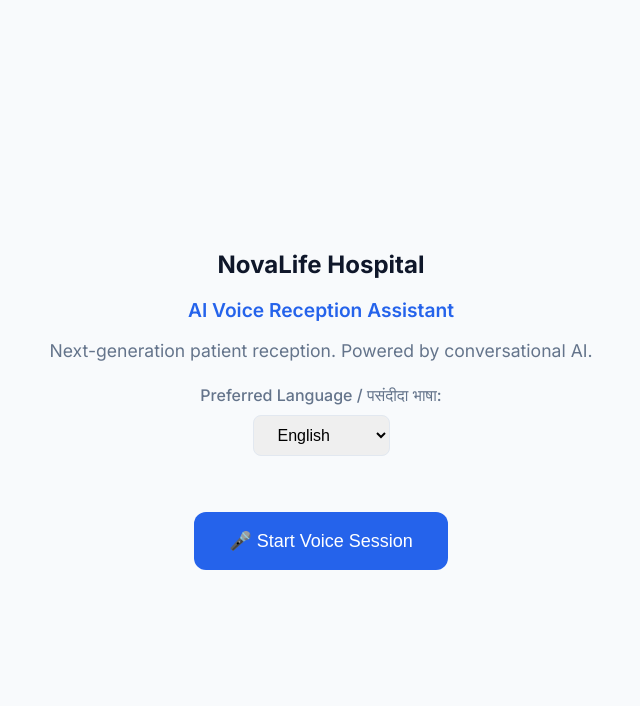
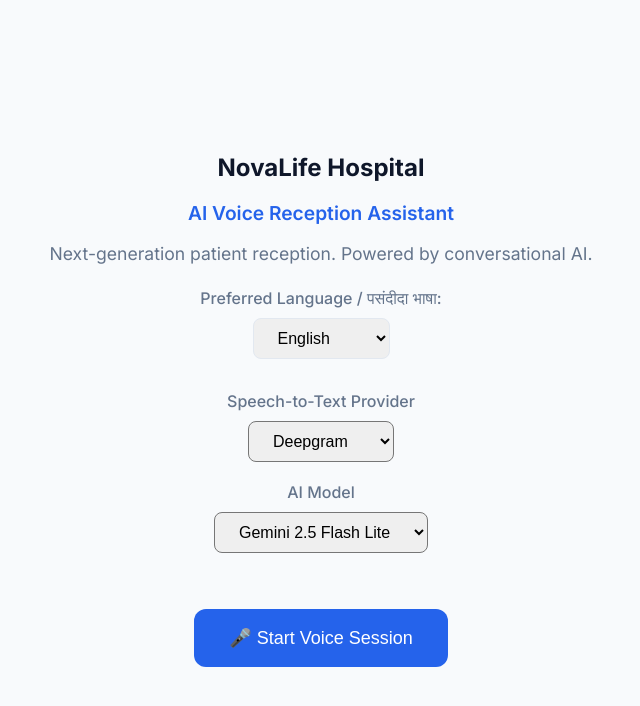
Before and after one commit to vishmithapoojary84/ai-hospital-voice-agent, a React (Vite) app in the folder hospital-voice-agent/frontend/: page / in a window 1280 px wide. Shown: the top 706 px of the page, without its empty margins (319-959 px from the left). Built offline with nearby package versions, Linux system fonts and the light colour scheme.

Commit message:
feat: add support for dynamic selection of STT and LLM providers via frontend and backend metadata

```diff
--- a/hospital-voice-agent/frontend/src/components/VoiceAssistant.jsx
+++ b/hospital-voice-agent/frontend/src/components/VoiceAssistant.jsx
@@ -10,10 +10,12 @@
   const [token, setToken] = useState("");
   const [serverUrl, setServerUrl] = useState("");
   const [language, setLanguage] = useState("english");
+  const [sttProvider, setSttProvider] = useState("deepgram");
+  const [llmProvider, setLlmProvider] = useState("gemini");
 
   const joinRoom = async () => {
     const res = await fetch(
-      `${import.meta.env.VITE_BACKEND_URL}/token?identity=Patient&room=hospital&language=${language}`
+      `${import.meta.env.VITE_BACKEND_URL}/token?identity=Patient&room=hospital&language=${language}&stt_provider=${sttProvider}&llm_provider=${llmProvider}`
     );
 
     const data = await res.json();
@@ -48,6 +50,62 @@
           </select>
         </div>
 
+        <div
+          style={{
+            display: "flex",
+            flexDirection: "column",
+            alignItems: "center",
+            gap: "10px",
+            marginBottom: "20px",
+          }}
+        >
+          <label style={{ color: "#64748B", fontWeight: "500" }}>
+            Speech-to-Text Provider
+          </label>
+
+          <select
+            value={sttProvider}
+            onChange={(e) => setSttProvider(e.target.value)}
+            style={{
+              padding: "10px 20px",
+              borderRadius: "8px",
+              fontSize: "1rem",
+            }}
+          >
+            <option value="deepgram">Deepgram</option>
+            <option value="elevenlabs">ElevenLabs</option>
+            <option value="sarvam">Sarvam AI</option>
+          </select>
+        </div>
+
+        <div
+          style={{
+            display: "flex",
+            flexDirection: "column",
+            alignItems: "center",
+            gap: "10px",
+            marginBottom: "32px",
+          }}
+        >
+          <label style={{ color: "#64748B", fontWeight: "500" }}>
+            AI Model
+          </label>
+
+          <select
+            value={llmProvider}
+            onChange={(e) => setLlmProvider(e.target.value)}
+            style={{
+              padding: "10px 20px",
+              borderRadius: "8px",
+              fontSize: "1rem",
+            }}
+          >
+            <option value="gemini">Gemini 2.5 Flash Lite</option>
+            <option value="gpt">GPT-4.1</option>
+            <option value="claude">Claude Sonnet</option>
+          </select>
+        </div>
+
         <button onClick={joinRoom} className="start-btn">
           🎤 Start Voice Session
         </button>
```
Also changed, not shown: 2 other files (tests, documents, lock files or other folders).
